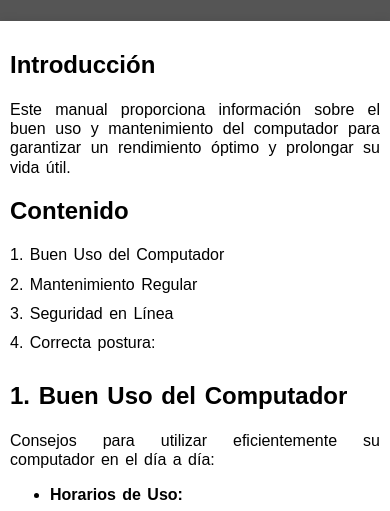
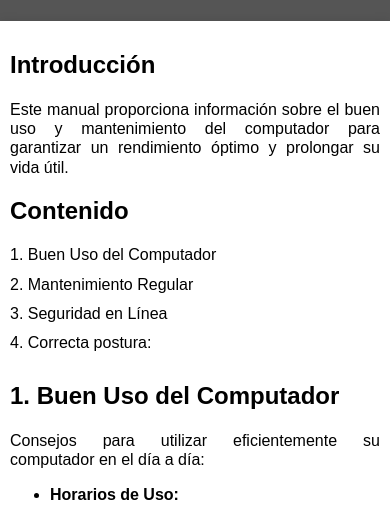
Before and after one commit to Miruto80/Crepusculo, a plain HTML site: page Manual de usuario.html in a window 390 px wide. Shown: the part 319-830 px from the top of the page. Drawn offline with Linux system fonts and the light colour scheme.

Commit message:
Manual de usuario.html

```diff
--- a/Manual de usuario.html
+++ b/Manual de usuario.html
@@ -190,7 +190,6 @@ cite {
         box-sizing: border-box;
         padding: 10px;
 		line-height: 1.2;
-	    word-spacing: 2px;
     }
 	h2 {
         margin-top:20px;
```
